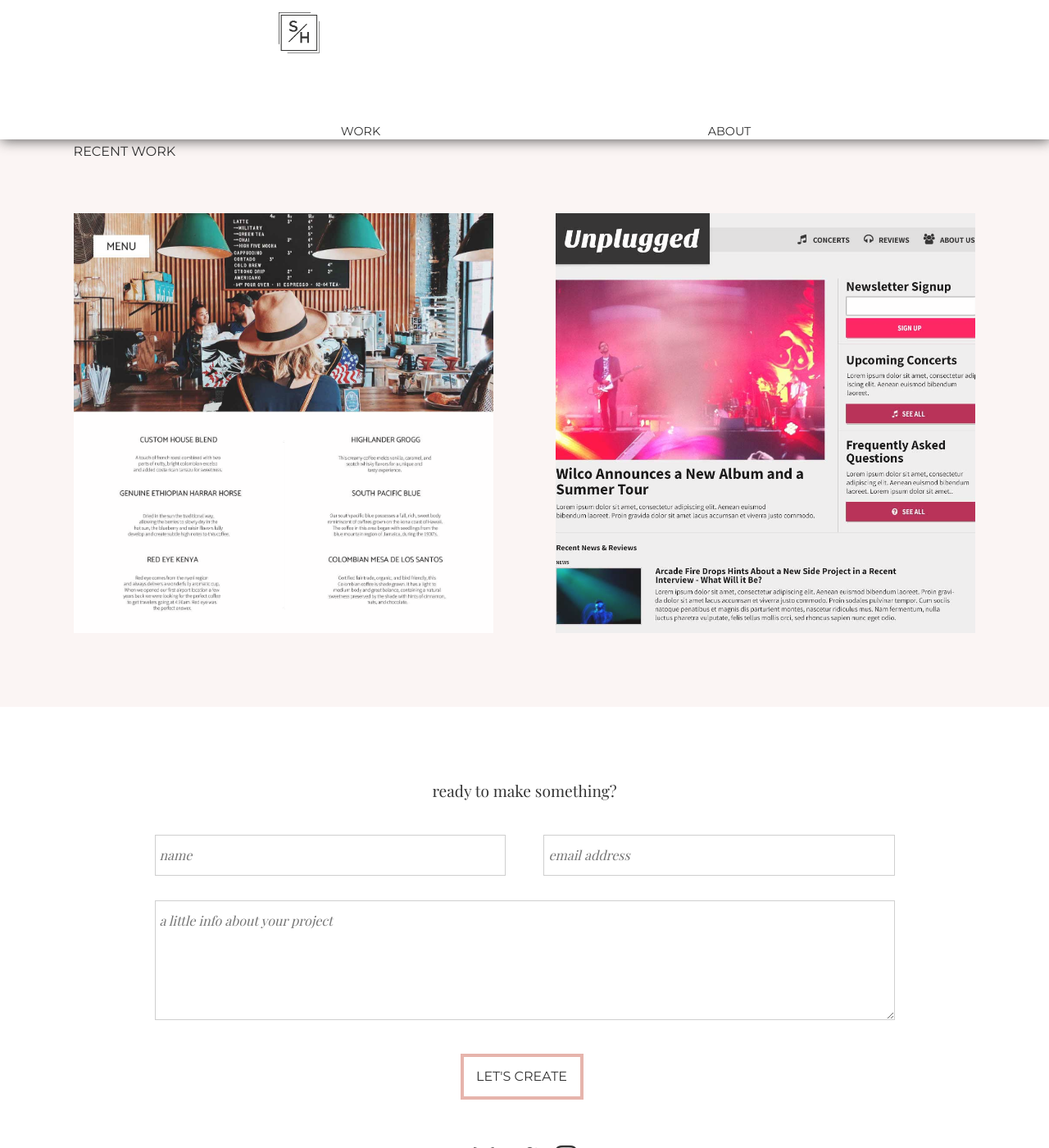
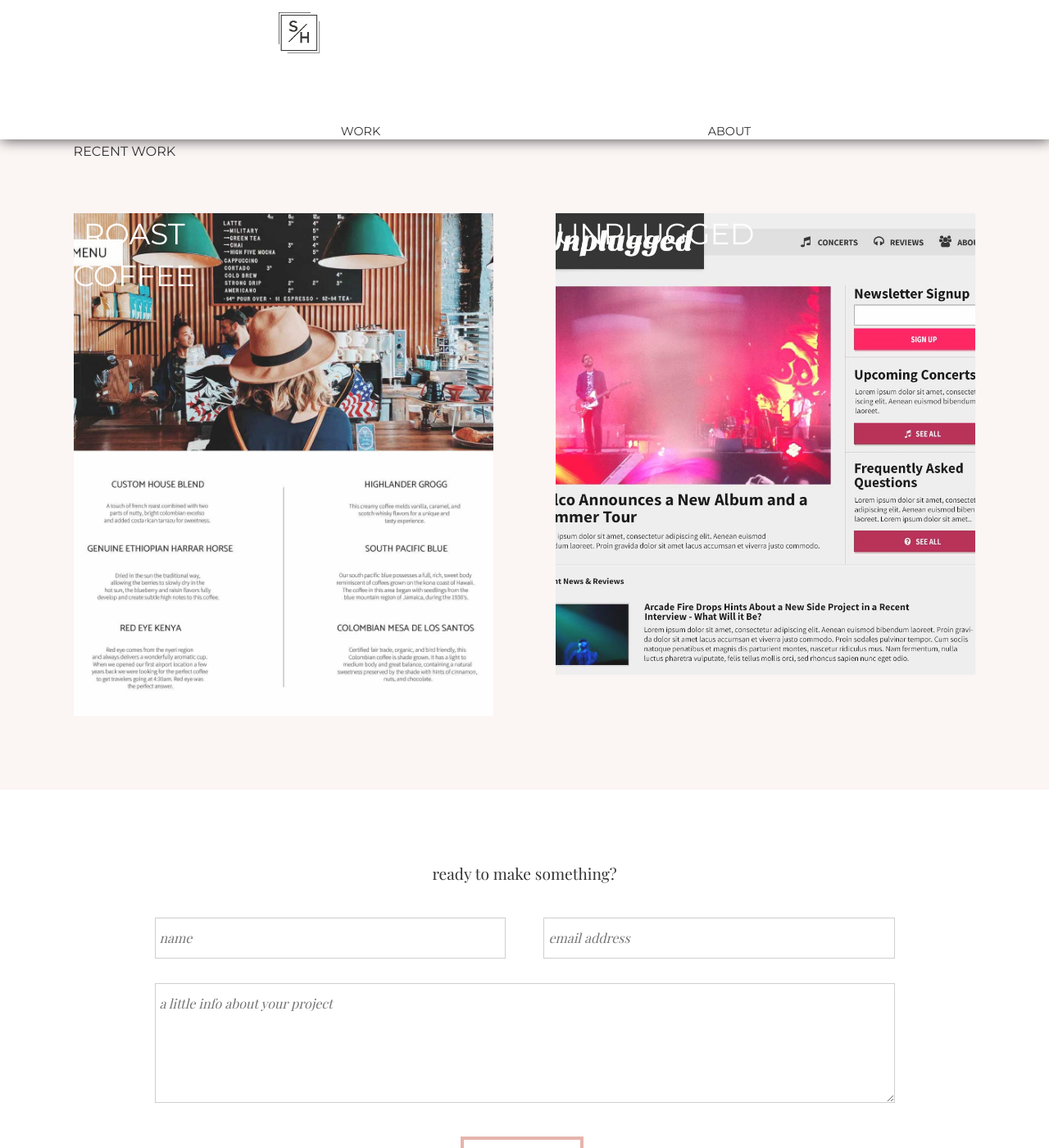
Before and after one commit to skiddhubbard/skiddhubbard.github.io, a Jekyll site: the page built from index.md, in a window 1280 px wide and 1400 px high, scrolled down 787 px. Shown: the whole window at 82% size. Built offline with Jekyll 4.4.1, drawn with Linux system fonts in a browser that asks for light colours.

Commit message:
tweaking flexbox

```diff
--- a/_sass/site/_base.scss
+++ b/_sass/site/_base.scss
@@ -906,8 +906,8 @@
 
     .work-image:after {
       content: "";
-      display: flex;
-      align-items: center;
+      // display: flex;
+      // align-items: center;
       height: 100%;
       width: 100%;
       opacity: 0;
@@ -925,10 +925,11 @@
     }
 
     .hover-text {
-      display: none;
+      display: flex;
       width: 100%;
       // position: absolute;
       // top: 45%;
+      align-items: center;
       margin: auto;
       font-family: 'Montserrat';
       font-weight: 400;
```
